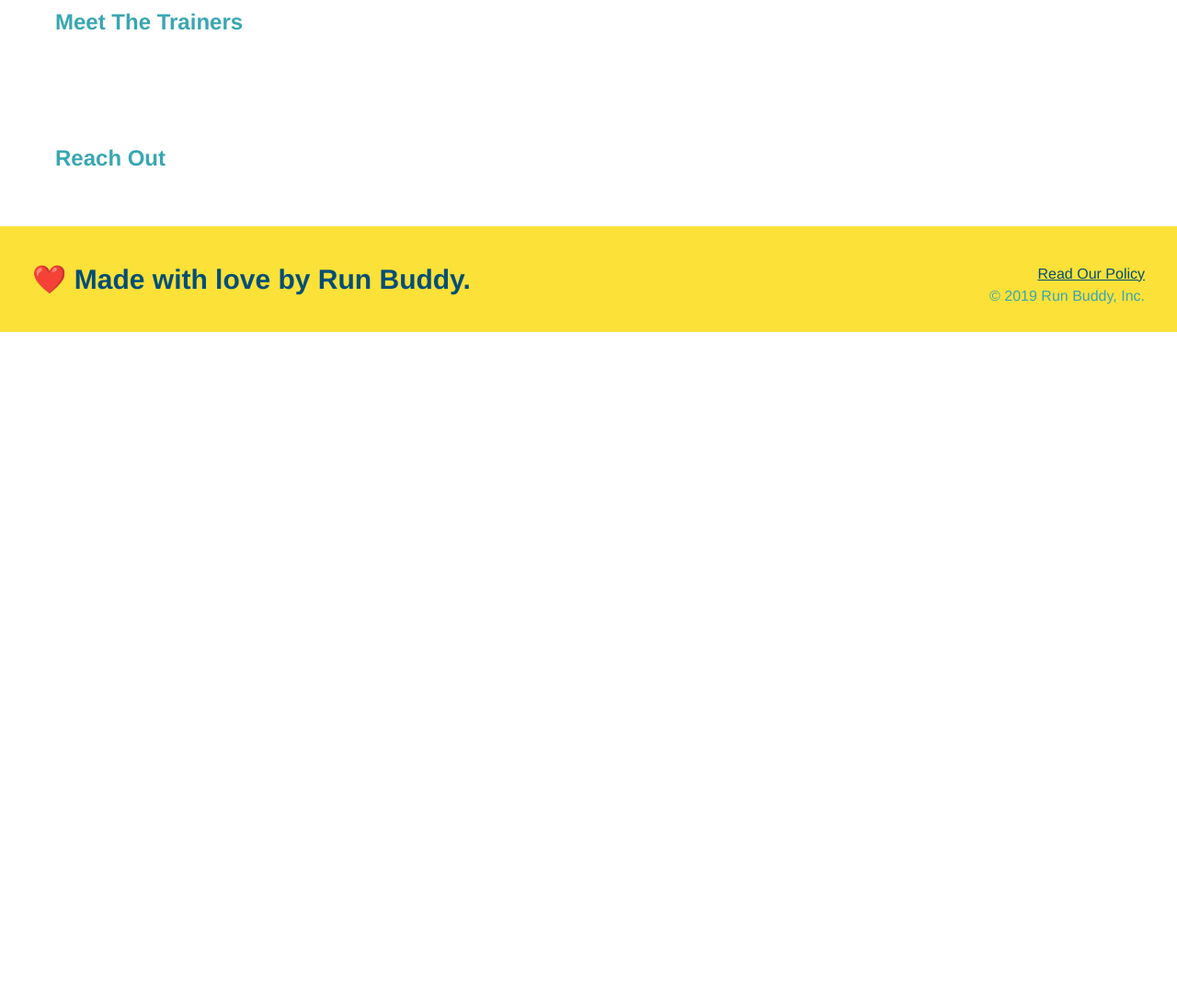
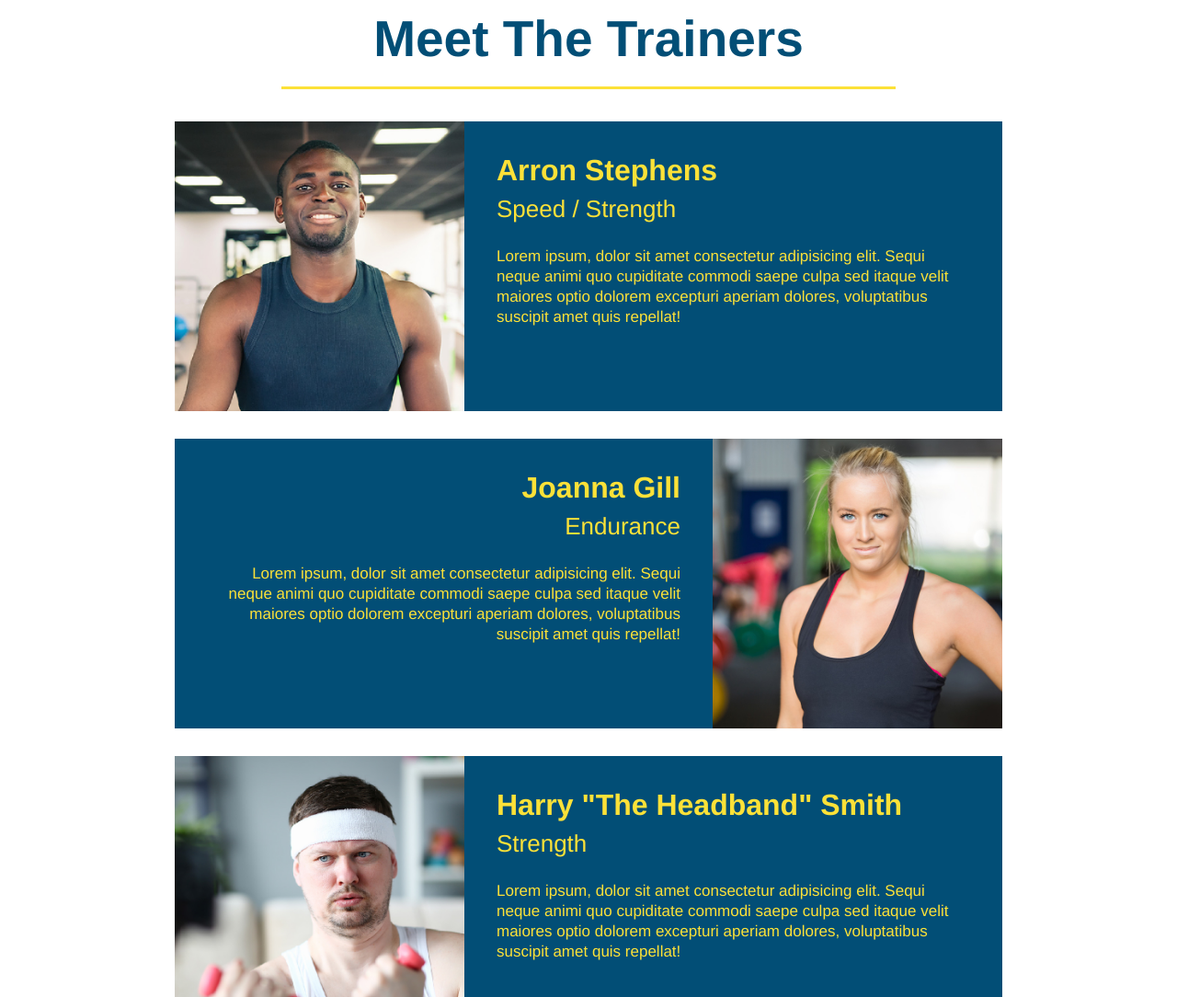
Before and after one commit to nickovalles/run-buddy, a plain HTML site: page index.html in a window 1280 px wide. Shown: the part 2700-3784 px from the top of the page at 92% size. Before the commit the page ends 3061 px from the top, so only its background shows below. Drawn offline with Linux system fonts and the light colour scheme.

Commit message:
<meet the trainers section>

```diff
--- a/assets/css/style.css
+++ b/assets/css/style.css
@@ -2,6 +2,14 @@
     margin: 0;
     padding: 0;
     box-sizing: border-box;
+}
+
+.text-left {
+    text-align: left;
+}
+
+.text-right {
+    text-align: right;
 }
 
 body {
@@ -195,3 +203,48 @@ section {
 
 
 /* What We... End */
+
+/* Trainer Styling Start */
+
+.trainers {
+    text-align: center;
+}
+
+.trainer {
+    width: 900px;
+    margin: 0 auto 30px auto;
+    background: #024e76;
+    color: #fce138;
+    overflow: auto;
+}
+
+.trainer img {
+    width: 35%;
+    float: left;
+    overflow: auto;
+}
+
+.trainer-bio {
+    padding: 35px;
+    float: left;
+    width: 65%;
+    overflow: auto;
+}
+
+.trainer-bio h3 {
+    font-size: 32px;
+    margin-bottom: 8px;
+}
+
+.trainer-bio h4 {
+    font-weight: lighter;
+    font-size: 26px;
+    margin-bottom: 25px;
+}
+
+.trainer-bio p {
+    font-size: 17px;
+    line-height: 1.3;
+}
+
+/* Trainer Styling End */
--- a/index.html
+++ b/index.html
@@ -106,8 +106,43 @@
         </section>
 
   <!-- "meet the trainers" section -->
-        <section id="meet-the-trainers">
-            <h2>Meet The Trainers</h2>
+        <section id="meet-the-trainers" class="trainers">
+            <h2 class="section-title primary-border">Meet The Trainers</h2>
+            <article class="trainer">
+                <img src="./assets/images/trainer-1.jpg" alt="Arron Stephens in his workout clothes, ready to pump iron" />
+                <div class="trainer-bio text-left">
+                    <h3>Arron Stephens</h3>
+                    <h4>Speed / Strength</h4>
+                    <p>
+                        Lorem ipsum, dolor sit amet consectetur adipisicing elit. Sequi neque animi quo cupiditate commodi saepe culpa sed
+                        itaque velit maiores optio dolorem excepturi aperiam dolores, voluptatibus suscipit amet quis repellat!
+                    </p>
+                </div>
+            </article class="trainer">
+
+            <article class="trainer">
+                <div class="trainer-bio text-right">
+                    <h3>Joanna Gill</h3>
+                    <h4>Endurance</h4>
+                    <p>
+                        Lorem ipsum, dolor sit amet consectetur adipisicing elit. Sequi neque animi quo cupiditate commodi saepe culpa sed
+                        itaque velit maiores optio dolorem excepturi aperiam dolores, voluptatibus suscipit amet quis repellat!
+                    </p>
+                </div>
+                <img src="./assets/images/trainer-2.jpg" alt="Joanna Gill cooling off after a workout" />
+            </article>
+
+            <article class="trainer">
+                <img src="./assets/images/trainer-3.jpg" alt="Harry Smith wearing a headband and lifting comically small pink weights" />
+                <div class="trainer-bio text-left">
+                    <h3>Harry "The Headband" Smith</h3>
+                    <h4>Strength</h4>
+                    <p>
+                        Lorem ipsum, dolor sit amet consectetur adipisicing elit. Sequi neque animi quo cupiditate commodi saepe culpa sed
+                        itaque velit maiores optio dolorem excepturi aperiam dolores, voluptatibus suscipit amet quis repellat!
+                    </p>
+                </div>
+            </article>
         </section>
 
   <!-- "reach out" section -->
```
Also changed, not shown: assets/images/trainer-1.jpg (added), assets/images/trainer-2.jpg (added), assets/images/trainer-3.jpg (added).
